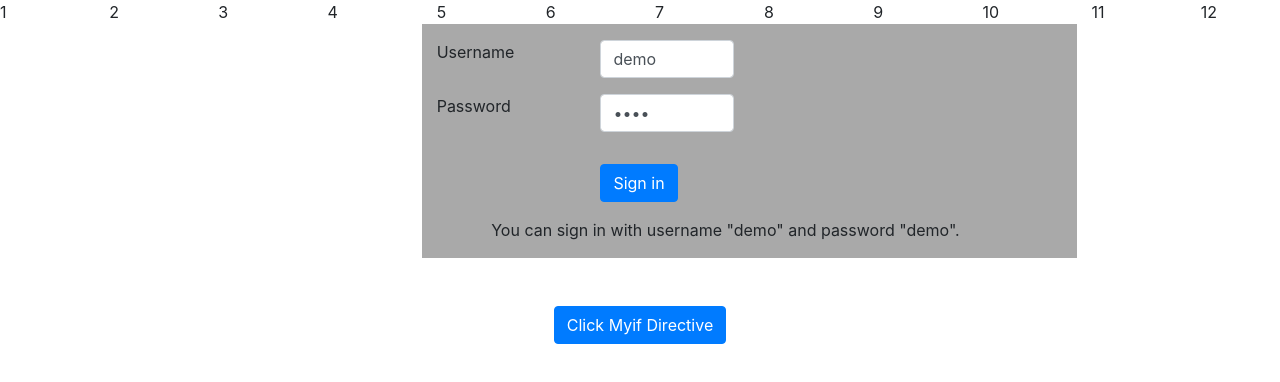
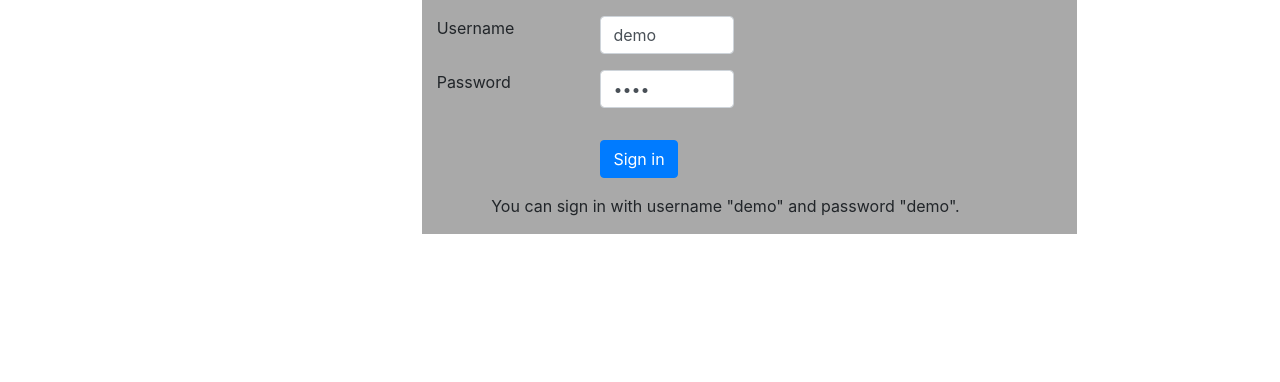
Before and after one commit to rivabu/rients-app, an Angular app: page /sign-in in a window 1280 px wide. Shown: the top 382 px of the page. Built offline with nearby package versions, Linux system fonts and the light colour scheme.

Commit message:
routing werkend

```diff
--- a/db.json
+++ b/db.json
@@ -9,6 +9,21 @@
       "title": "aaa",
       "complete": false,
       "id": 4
+    },
+    {
+      "title": "bbb",
+      "complete": true,
+      "id": 5
+    },
+    {
+      "title": "naar bed",
+      "complete": false,
+      "id": 6
+    },
+    {
+      "title": "aaa",
+      "complete": false,
+      "id": 7
     }
   ]
 }
--- a/src/app/app-routing.module.ts
+++ b/src/app/app-routing.module.ts
@@ -13,12 +13,20 @@ const routes: Routes = [
     loadChildren: '../app/sign-in/sign-in.module#SignInModule',
     data: {preload: true}
   },
-
   {
     path: 'todos',
     loadChildren: '../app/todos/todos.module#TodosModule',
     data: {preload: true},
     pathMatch: 'full'
+  },
+  {
+    path: 'dashboard',
+    loadChildren: '../app/dashboard/dashboard.module#DashboardModule'
+    //pathMatch: 'full' <!-- hierdoor werkt child routing niet meer
+  },
+  {
+    path: 'directives',
+    loadChildren: '../app/directives/directives.module#DirectivesModule'
   },
   {
     path: '**',
--- a/src/app/app.module.ts
+++ b/src/app/app.module.ts
@@ -5,12 +5,11 @@ import {HttpClientModule} from "@angular/common/http";
 import {AppComponent} from './app.component';
 import {AppRoutingModule} from "./app-routing.module";
 import {SharedModule} from "./shared/shared.module";
-import {TodosModule} from "./todos/todos.module";
 
 @NgModule({
 
   imports: [
-    BrowserModule, FormsModule, HttpClientModule, AppRoutingModule, ReactiveFormsModule, SharedModule, TodosModule
+    BrowserModule, FormsModule, HttpClientModule, AppRoutingModule, ReactiveFormsModule, SharedModule
   ],
   declarations: [
     AppComponent
--- /dev/null
+++ b/src/app/dashboard/dashboard/dashboard.component.html
@@ -0,0 +1,4 @@
+<p>
+  <dashboard-header></dashboard-header>
+</p>
+<router-outlet></router-outlet>
--- a/src/app/sign-in/sign-in/sign-in.component.html
+++ b/src/app/sign-in/sign-in/sign-in.component.html
@@ -1,18 +1,4 @@
 <form [formGroup]="frm">
-  <div class="row">
-    <div class="col-md-1">1</div>
-    <div class="col-md-1">2</div>
-    <div class="col-md-1">3</div>
-    <div class="col-md-1">4</div>
-    <div class="col-md-1">5</div>
-    <div class="col-md-1">6</div>
-    <div class="col-md-1">7</div>
-    <div class="col-md-1">8</div>
-    <div class="col-md-1">9</div>
-    <div class="col-md-1">10</div>
-    <div class="col-md-1">11</div>
-    <div class="col-md-1">12</div>
-  </div>
   <div class="row"></div>
 <div class="row">
   <div class="col-md-4"></div>
@@ -86,10 +72,4 @@
 
   </div>
 </div>
-<br />
-<br />
-<div align="center">
-  <div *myIf="condition">Hello {{frm.get('username').value}}</div>
-  <button class="btn btn-primary" (click)="condition = !condition">Click Myif Directive</button>
-</div>
 </form>
--- a/src/app/sign-in/sign-in/sign-in.component.ts
+++ b/src/app/sign-in/sign-in/sign-in.component.ts
@@ -15,7 +15,6 @@ export class SignInComponent implements OnInit {
   public isBusy: boolean = false;
   public hasFailed: boolean = false;
   public showInputErrors: boolean = false;
-  public condition: boolean = false;
 
   constructor(private api: SignInApiService,
               private auth: AuthService,
@@ -55,7 +54,7 @@ export class SignInComponent implements OnInit {
             response.name
           );
           // todos = the url!!\
-          let url = '/todos';
+          let url = '/dashboard';
 ;          console.log('routing to: ' + url);
           this.router.navigate([url]);
           //this.router.navigateByUrl(url);
--- a/src/app/todos/todo-list-header/todo-list-header.component.html
+++ b/src/app/todos/todo-list-header/todo-list-header.component.html
@@ -1,18 +1,4 @@
-<div class="row">
-  <div class="col-md-1">1</div>
-  <div class="col-md-1">2</div>
-  <div class="col-md-1"><a [routerLink]="['/todos']">ToDo's</a></div>
-  <div class="col-md-1">4</div>
-  <div class="col-md-1">5</div>
-  <div class="col-md-1">6</div>
-  <div class="col-md-1">7</div>
-  <div class="col-md-1">8</div>
-  <div class="col-md-1">9</div>
-  <div class="col-md-1">10</div>
-  <div class="col-md-1">11</div>
-  <div class="col-md-1"><button (click)="doSignOut()" class="btn btn-primary">Sign out</button>
-  </div>
-</div>
+
 <div class="row">
   <div class="col-md-3"></div>
   <div class="col-md-9"><h1>Header Todos</h1></div>
--- a/src/app/todos/todo-list-header/todo-list-header.component.ts
+++ b/src/app/todos/todo-list-header/todo-list-header.component.ts
@@ -15,7 +15,7 @@ export class TodoListHeaderComponent implements OnInit {
   @Output()
   add: EventEmitter<Todo> = new EventEmitter();
 
-  constructor(private auth: AuthService, private router: Router) { }
+  constructor() { }
 
   ngOnInit() {
   }
@@ -26,13 +26,5 @@ export class TodoListHeaderComponent implements OnInit {
     this.newTodo = new Todo();
   }
 
-  doSignOut() {
-    this.auth.doSignOut();
-    this.router.navigate(['/sign-in']);
-  }
 
-  goToToDos() {
-    console.log('navigate to todos')
-    this.router.navigate(['/todos']);
-  }
 }
```
Also changed, not shown: src/app/dashboard/dashboard-routing.module.ts (added, +44 -0 lines).
